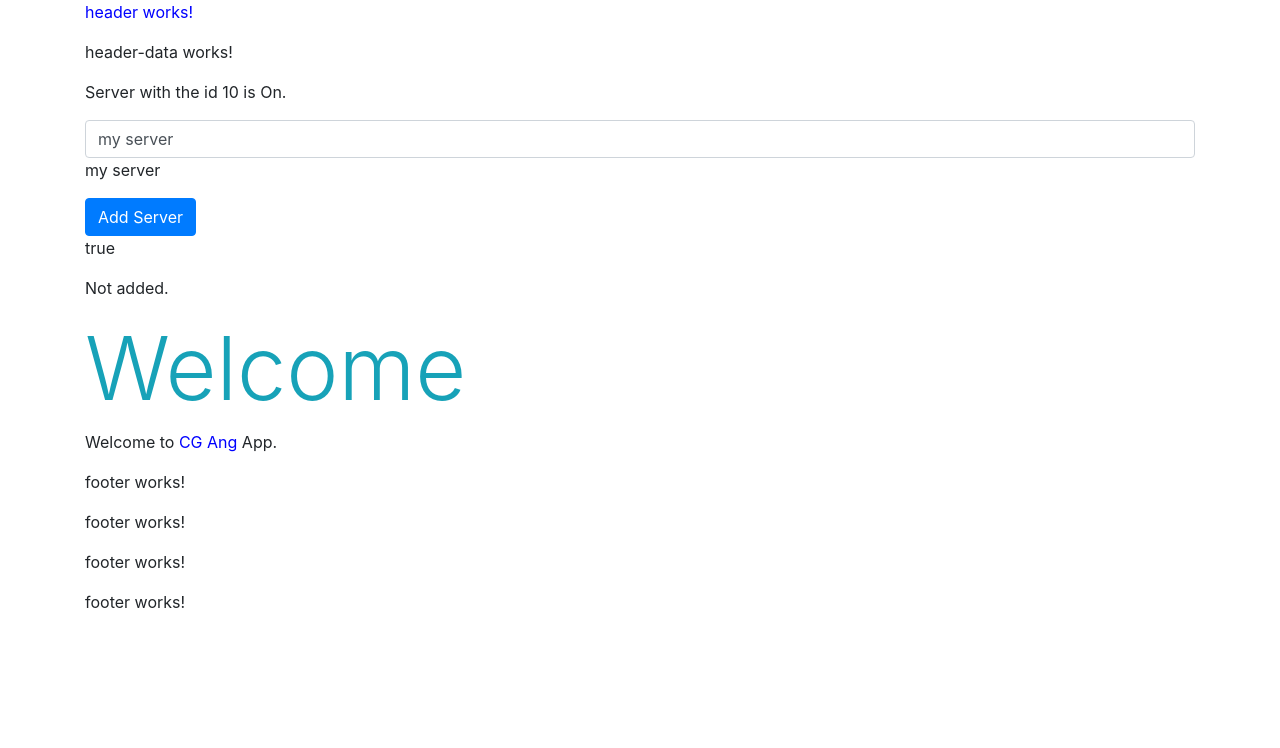
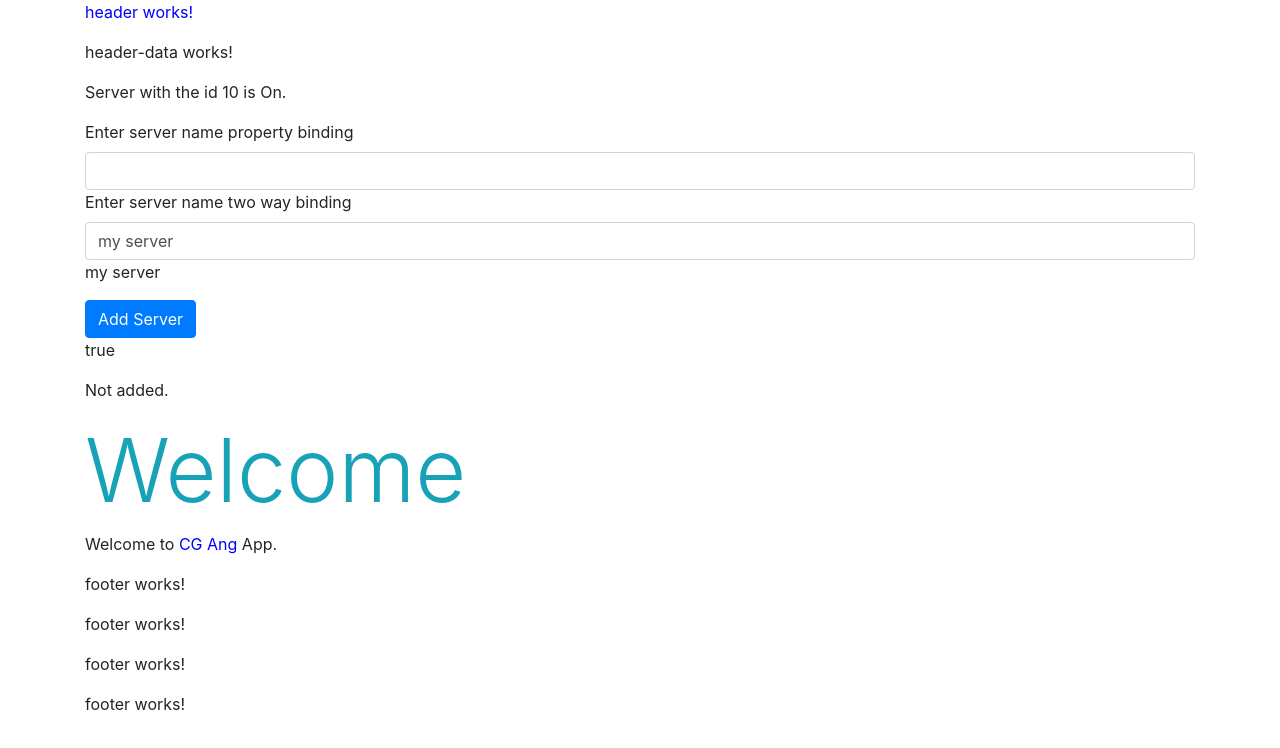
Before and after one commit to vamandeshmukh/cg-ang-app, an Angular app: page / in a window 1280 px wide. Shown: the top 748 px of the page. Built offline with nearby package versions, Linux system fonts and the light colour scheme.

Commit message:
Commit
Commit

```diff
--- a/src/app/header-data/header-data.component.html
+++ b/src/app/header-data/header-data.component.html
@@ -2,8 +2,10 @@
 
 <p> Server with the id {{ serverId }} is {{ getServerStatus() }}. </p>
 
-<!-- <input type="text" class="form-control" (input)="onChangeServerName($event)" > -->
+<label>Enter server name property binding</label>
+<input type="text" class="form-control" (input)="onChangeServerName($event)" >
 
+<label>Enter server name two way binding</label>
 <input type="text" class="form-control" [(ngModel)]="serverName">
 
 <p>{{ serverName }}</p>
--- a/src/app/header/header.component.html
+++ b/src/app/header/header.component.html
@@ -5,7 +5,7 @@ Data binding  - communication nbetween compoments and templates
 1. String interpolation     Component to Template   {{data}}
 2. Property binding         Component to Template   [property]="data"
 3. Event binding            Template to Component   (event)="expression"
-4. Two way binding          <two way> [(ngModel)]="data"
+4. Two way binding          <two way>               [(ngModel)]="data"
 
 -->
 
```
